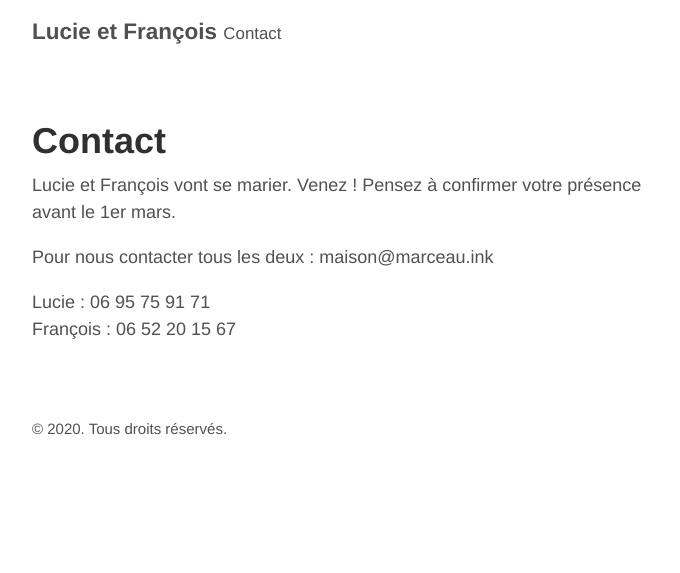
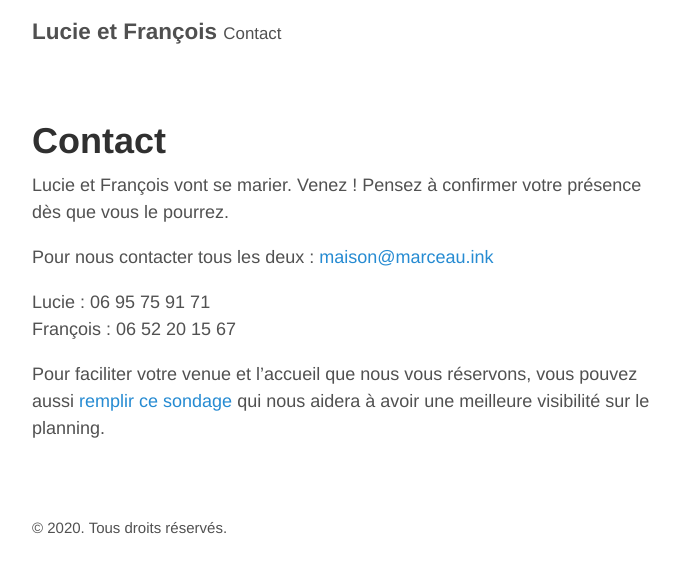
Before and after one commit to francoismarceau/blog, a Jekyll site: the page built from about.md, in a window 1280 px wide. Shown: the top 573 px of the page, without its empty margins (293-973 px from the left). Built offline with Jekyll 4.4.1, drawn with Linux system fonts in a browser that asks for light colours.

Commit message:
Update about.md
update contact page

```diff
--- a/about.md
+++ b/about.md
@@ -4,10 +4,12 @@ title: Contact
 ---
 
 Lucie et François vont se marier. Venez !
-Pensez à confirmer votre présence avant le 1er mars.
+Pensez à confirmer votre présence dès que vous le pourrez.
 
-Pour nous contacter tous les deux :
-maison@marceau.ink
+
+Pour nous contacter tous les deux : [maison@marceau.ink](mailto:maison@marceau.ink)
 
 Lucie : 06 95 75 91 71
 François : 06 52 20 15 67
+
+Pour faciliter votre venue et l'accueil que nous vous réservons, vous pouvez aussi [remplir ce sondage](https://forms.gle/WHTeDyvUgwcKVY9x8) qui nous aidera à avoir une meilleure visibilité sur le planning.
```
